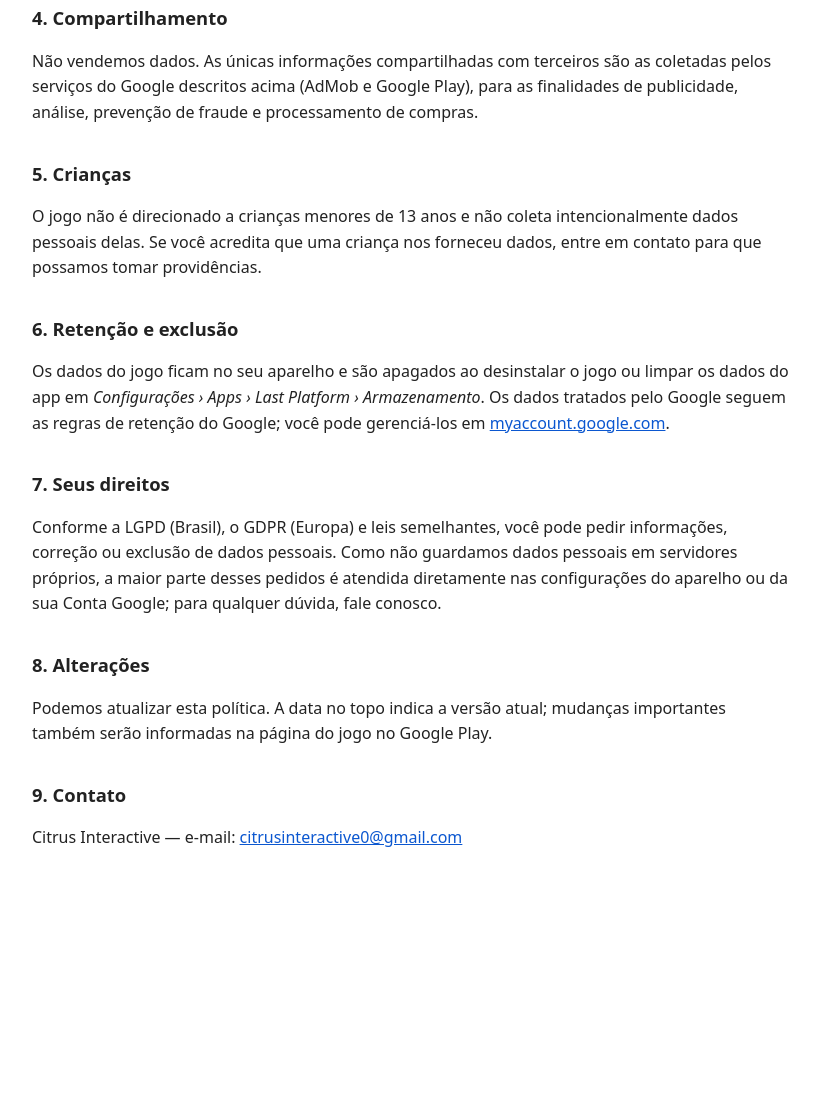
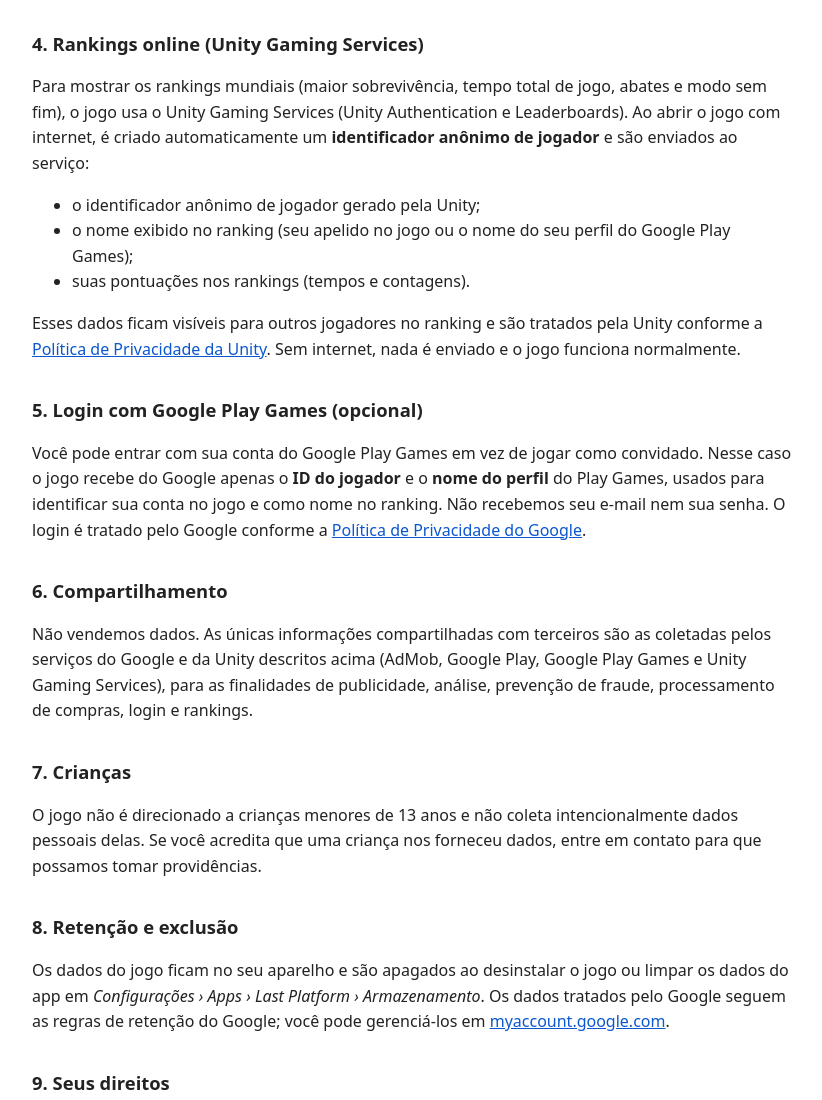
Before and after one commit to citrusinteractive0/citrusinteractive0.github.io, a plain HTML site: page ducks-survival-privacy/index.html in a window 1280 px wide. Shown: the part 992-2092 px from the top of the page, without its empty margins (228-1050 px from the left). Before the commit the page ends 1883 px from the top, so only its background shows below. Drawn offline with Linux system fonts and the light colour scheme.

Commit message:
Política: rankings online e login Google Play Games
Co-Authored-By: Claude Opus 5.5 <noreply@anthropic.com>
Claude-Session: https://claude.ai/code/session_017ZMRXNZns5DmKfYoc7KvMN

```diff
--- a/ducks-survival-privacy/index.html
+++ b/ducks-survival-privacy/index.html
@@ -12,12 +12,12 @@
 </head>
 <body>
 <h1>Política de Privacidade — Last Platform</h1>
-<p><strong>Última atualização:</strong> 12 de novembro de 2026</p>
+<p><strong>Última atualização:</strong> 14 de novembro de 2026</p>
 
 <p>Esta política explica como o jogo <strong>Last Platform</strong> (pacote <code>com.CitrusInteractive_DucksSurvival</code>), publicado por <strong>Citrus Interactive</strong> (“nós”), trata as informações dos jogadores.</p>
 
 <h2>1. Dados que o próprio jogo guarda</h2>
-<p>O progresso do jogo (patos desbloqueados, pesquisas, recordes, apelido escolhido e configurações) é salvo <strong>somente no seu aparelho</strong>. Nós não temos servidores próprios e não recebemos esses dados. Não pedimos nome real, e-mail, telefone, contatos, fotos nem localização precisa.</p>
+<p>O progresso do jogo (patos desbloqueados, pesquisas, recordes, apelido escolhido e configurações) é salvo <strong>no seu aparelho</strong>. Nós não temos servidores próprios. As únicas exceções são os rankings online e o login opcional, descritos nas seções 4 e 5. Não pedimos nome real, e-mail, telefone, contatos, fotos nem localização precisa.</p>
 
 <h2>2. Anúncios (Google AdMob)</h2>
 <p>O jogo exibe anúncios recompensados opcionais pelo <strong>Google AdMob</strong>. Para exibir, medir e evitar fraude nos anúncios, o SDK do Google Mobile Ads pode coletar e processar automaticamente:</p>
@@ -33,22 +33,34 @@
 <h2>3. Compras no app (Google Play)</h2>
 <p>A compra do <strong>DUCK VIP</strong> é processada pelo <strong>Google Play Faturamento</strong>. Nós não recebemos nem guardamos dados de pagamento (cartão, endereço de cobrança). O jogo recebe apenas a confirmação do Google de que a compra foi feita, para liberar o benefício. Veja os <a href="https://play.google.com/about/play-terms/">Termos do Google Play</a>.</p>
 
-<h2>4. Compartilhamento</h2>
-<p>Não vendemos dados. As únicas informações compartilhadas com terceiros são as coletadas pelos serviços do Google descritos acima (AdMob e Google Play), para as finalidades de publicidade, análise, prevenção de fraude e processamento de compras.</p>
+<h2>4. Rankings online (Unity Gaming Services)</h2>
+<p>Para mostrar os rankings mundiais (maior sobrevivência, tempo total de jogo, abates e modo sem fim), o jogo usa o Unity Gaming Services (Unity Authentication e Leaderboards). Ao abrir o jogo com internet, é criado automaticamente um <strong>identificador anônimo de jogador</strong> e são enviados ao serviço:</p>
+<ul>
+  <li>o identificador anônimo de jogador gerado pela Unity;</li>
+  <li>o nome exibido no ranking (seu apelido no jogo ou o nome do seu perfil do Google Play Games);</li>
+  <li>suas pontuações nos rankings (tempos e contagens).</li>
+</ul>
+<p>Esses dados ficam visíveis para outros jogadores no ranking e são tratados pela Unity conforme a <a href="https://unity.com/legal/game-player-and-app-user-privacy-policy">Política de Privacidade da Unity</a>. Sem internet, nada é enviado e o jogo funciona normalmente.</p>
 
-<h2>5. Crianças</h2>
+<h2>5. Login com Google Play Games (opcional)</h2>
+<p>Você pode entrar com sua conta do Google Play Games em vez de jogar como convidado. Nesse caso o jogo recebe do Google apenas o <strong>ID do jogador</strong> e o <strong>nome do perfil</strong> do Play Games, usados para identificar sua conta no jogo e como nome no ranking. Não recebemos seu e-mail nem sua senha. O login é tratado pelo Google conforme a <a href="https://policies.google.com/privacy">Política de Privacidade do Google</a>.</p>
+
+<h2>6. Compartilhamento</h2>
+<p>Não vendemos dados. As únicas informações compartilhadas com terceiros são as coletadas pelos serviços do Google e da Unity descritos acima (AdMob, Google Play, Google Play Games e Unity Gaming Services), para as finalidades de publicidade, análise, prevenção de fraude, processamento de compras, login e rankings.</p>
+
+<h2>7. Crianças</h2>
 <p>O jogo não é direcionado a crianças menores de 13 anos e não coleta intencionalmente dados pessoais delas. Se você acredita que uma criança nos forneceu dados, entre em contato para que possamos tomar providências.</p>
 
-<h2>6. Retenção e exclusão</h2>
+<h2>8. Retenção e exclusão</h2>
 <p>Os dados do jogo ficam no seu aparelho e são apagados ao desinstalar o jogo ou limpar os dados do app em <em>Configurações › Apps › Last Platform › Armazenamento</em>. Os dados tratados pelo Google seguem as regras de retenção do Google; você pode gerenciá-los em <a href="https://myaccount.google.com/">myaccount.google.com</a>.</p>
 
-<h2>7. Seus direitos</h2>
-<p>Conforme a LGPD (Brasil), o GDPR (Europa) e leis semelhantes, você pode pedir informações, correção ou exclusão de dados pessoais. Como não guardamos dados pessoais em servidores próprios, a maior parte desses pedidos é atendida diretamente nas configurações do aparelho ou da sua Conta Google; para qualquer dúvida, fale conosco.</p>
+<h2>9. Seus direitos</h2>
+<p>Conforme a LGPD (Brasil), o GDPR (Europa) e leis semelhantes, você pode pedir informações, correção ou exclusão de dados pessoais. Para excluir seu nome e suas pontuações dos rankings online, fale conosco pelo e-mail abaixo. Como não guardamos dados pessoais em servidores próprios, a maior parte desses pedidos é atendida diretamente nas configurações do aparelho ou da sua Conta Google; para qualquer dúvida, fale conosco.</p>
 
-<h2>8. Alterações</h2>
+<h2>10. Alterações</h2>
 <p>Podemos atualizar esta política. A data no topo indica a versão atual; mudanças importantes também serão informadas na página do jogo no Google Play.</p>
 
-<h2>9. Contato</h2>
+<h2>11. Contato</h2>
 <p>Citrus Interactive — e-mail: <a href="mailto:citrusinteractive0@gmail.com">citrusinteractive0@gmail.com</a></p>
 </body>
 </html>
```
